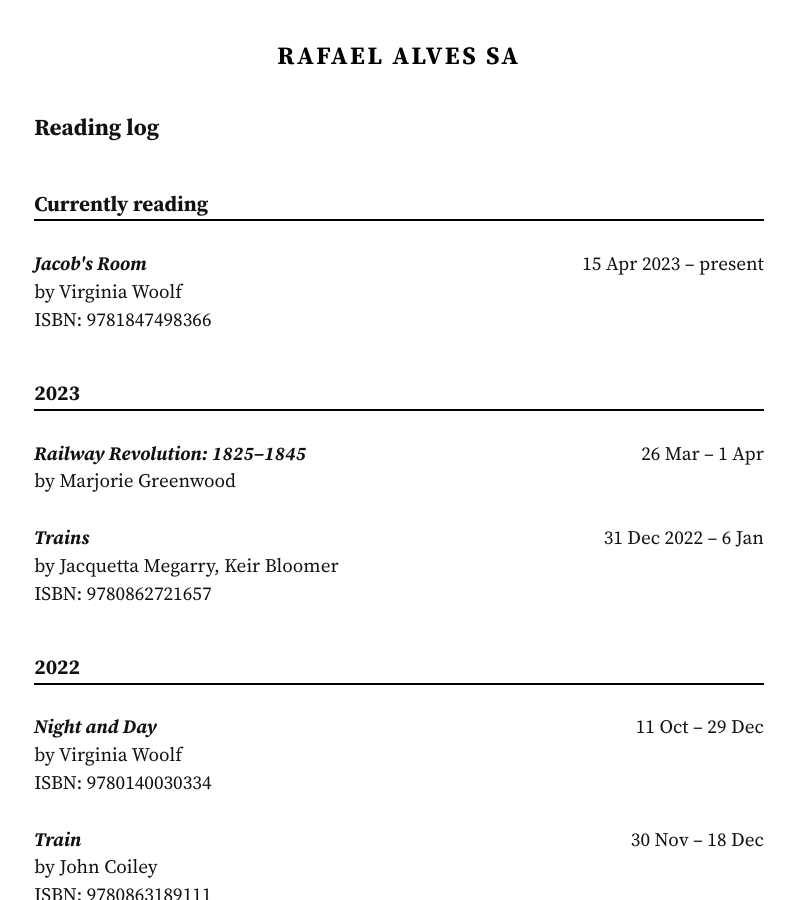
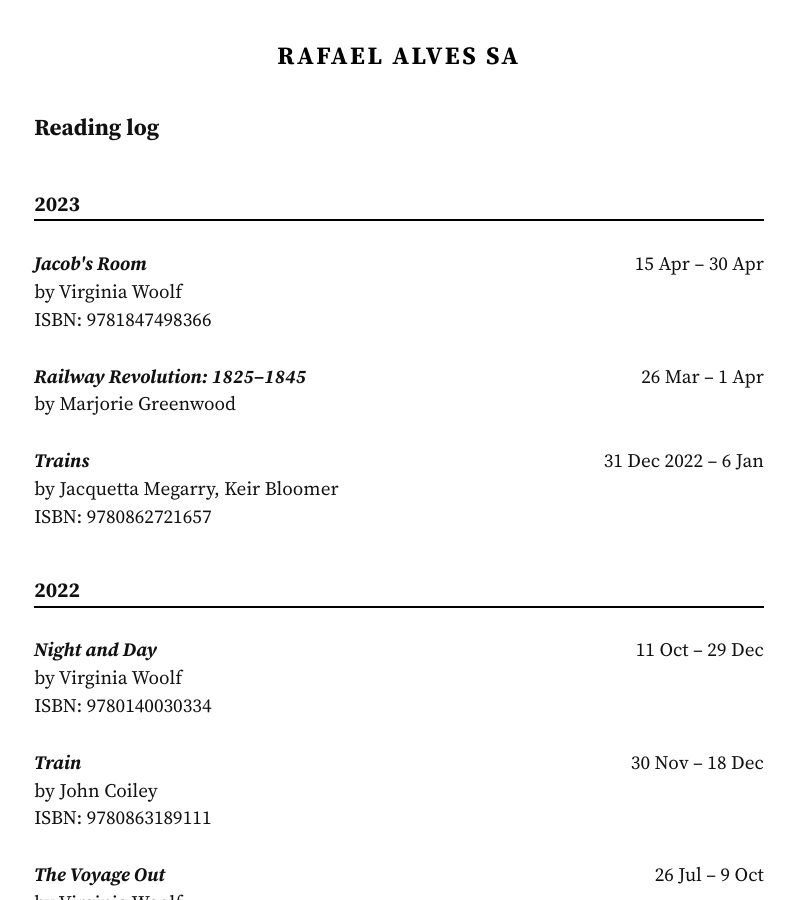
Before and after one commit to rafaelalvessa/rafael.me.uk, a Jekyll site: the page built from reading_log.md, in a window 1280 px wide and 900 px high. Shown: the whole window, without its empty margins (241-1036 px from the left). Built offline with Jekyll 4.4.1, drawn with Linux system fonts in a browser that asks for light colours.

Commit message:
Update Jacob's Room to finished reading

```diff
--- a/_data/reading_log.yaml
+++ b/_data/reading_log.yaml
@@ -1,11 +1,10 @@
-Currently reading:
+2023:
 
 - author: Virginia Woolf
-  date_started: 15 Apr 2023
+  date_finished: 30 Apr
+  date_started: 15 Apr
   isbn: 9781847498366
   title: Jacob's Room
-
-2023:
 
 - author: Marjorie Greenwood
   date_finished: 1 Apr
```
